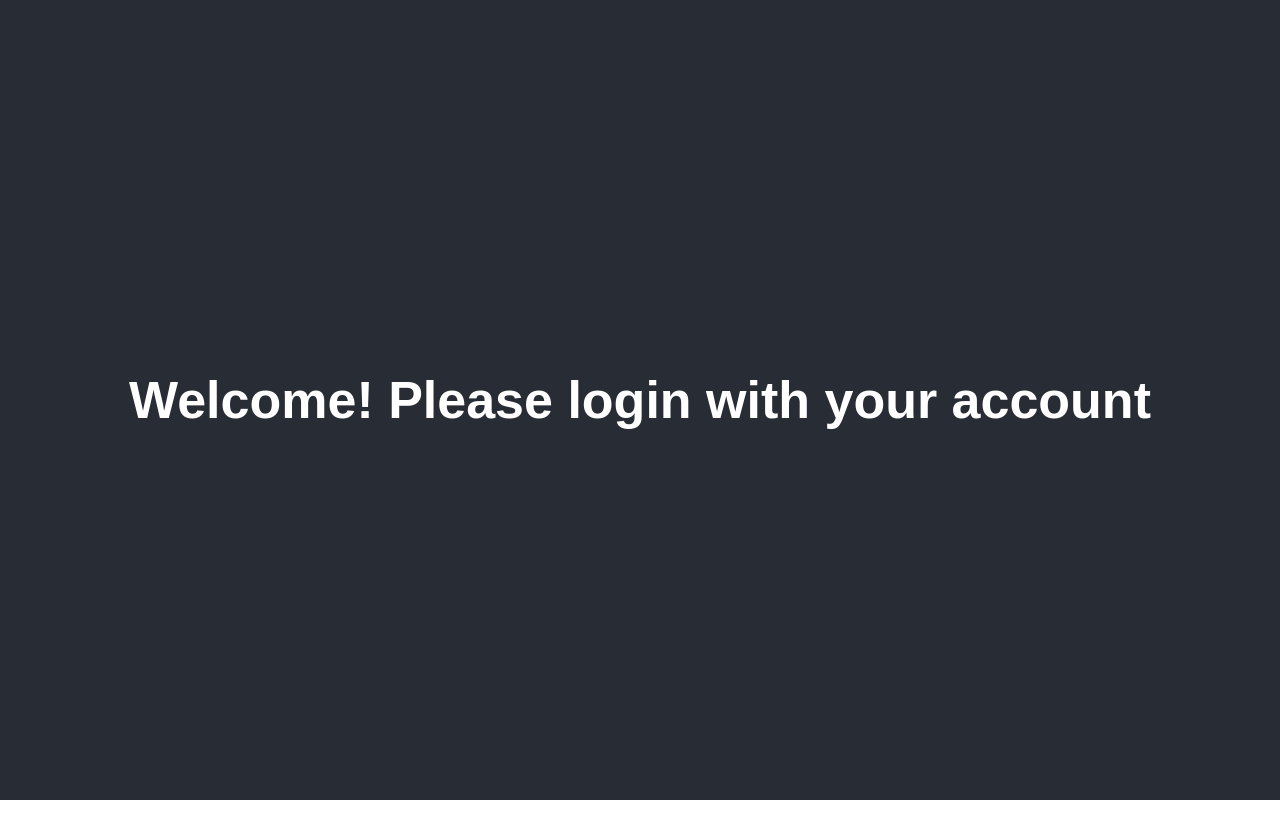
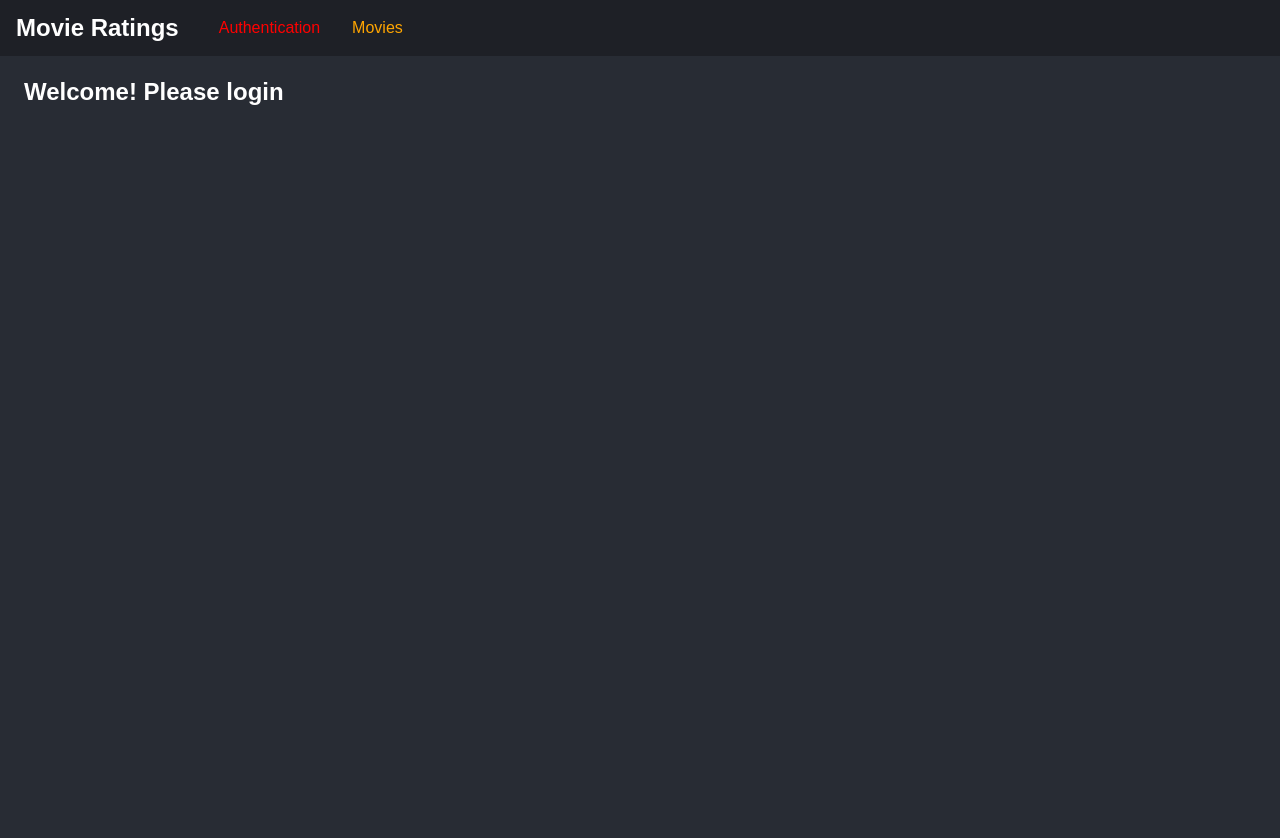
Before and after one commit to NitnekB/movies-graphql, a React (Create React App) app in the folder client/: page /auth in a window 1280 px wide. Shown: the top 838 px of the page. Before the commit the page ends 800 px from the top, so only its background shows below. Built offline with nearby package versions, Linux system fonts and the light colour scheme.

Commit message:
feat: add client navitation + style

```diff
--- a/client/src/App.css
+++ b/client/src/App.css
@@ -1,18 +1,7 @@
-.App {
-  text-align: center;
-}
-
-.App-header {
+.main-content {
+  margin-top: 3.5rem;
+  padding: 0.1rem 1.5rem;
   background-color: #282c34;
   min-height: 100vh;
-  display: flex;
-  flex-direction: column;
-  align-items: center;
-  justify-content: center;
-  font-size: calc(10px + 2vmin);
   color: white;
 }
-
-.App-link {
-  color: #61dafb;
-}
--- a/client/src/App.js
+++ b/client/src/App.js
@@ -1,6 +1,7 @@
 import React, { Component } from 'react';
 import { BrowserRouter, Route, Redirect, Switch } from 'react-router-dom';
 
+import MainNavigation from './components/Navigation/MainNavigation';
 import AuthPage from './pages/Auth';
 import MoviesPage from './pages/Movies';
 
@@ -10,11 +11,16 @@ class App extends Component {
   render() {
     return (
       <BrowserRouter>
-        <Switch>
-          <Redirect from="/" to="/auth" exact />
-          <Route path="/auth" component={AuthPage} />
-          <Route path="/movies" component={MoviesPage} />
-        </Switch>
+        <React.Fragment>
+          <MainNavigation />
+          <main className="main-content">
+            <Switch>
+              <Redirect from="/" to="/auth" exact />
+              <Route path="/auth" component={AuthPage} />
+              <Route path="/movies" component={MoviesPage} />
+            </Switch>
+          </main>
+        </React.Fragment>
       </BrowserRouter>
     );
   }
--- /dev/null
+++ b/client/src/components/Navigation/MainNavigation.css
@@ -0,0 +1,43 @@
+.main-navigation {
+  position: fixed;
+  left: 0;
+  top: 0;
+  width: 100%;
+  height: 3.5rem;
+  background: #1e2026;
+  color: white;
+  padding: 0 1rem;
+  display: flex;
+  align-items: center;
+}
+
+.main-navigation_logo h1 {
+  margin: 0;
+  font-size: 1.5rem;
+}
+
+.main-navigation_items {
+  margin-left: 1.5rem;
+}
+
+.main-navigation_items ul {
+  padding: 0;
+  margin: 0;
+  list-style: none;
+  display: flex;
+}
+
+.main-navigation_items li {
+  margin: 0 1rem;
+}
+
+.main-navigation_items a {
+  text-decoration: none;
+  color: orange;
+}
+
+.main-navigation_items a:hover,
+.main-navigation_items a:active,
+.main-navigation_items a.active {
+  color: red;
+}
--- /dev/null
+++ b/client/src/components/Navigation/MainNavigation.js
@@ -0,0 +1,24 @@
+import React from 'react';
+import { NavLink } from 'react-router-dom';
+
+import './MainNavigation.css';
+
+const mainNavigation = props => (
+  <header className="main-navigation">
+    <div className="main-navigation_logo">
+      <h1>Movie Ratings</h1>
+    </div>
+    <nav className="main-navigation_items">
+      <ul>
+        <li>
+          <NavLink to="/auth">Authentication</NavLink>
+        </li>
+        <li>
+          <NavLink to="/movies">Movies</NavLink>
+        </li>
+      </ul>
+    </nav>
+  </header>
+);
+
+export default mainNavigation;
--- a/client/src/pages/Auth.js
+++ b/client/src/pages/Auth.js
@@ -3,9 +3,7 @@ import React, { Component } from 'react';
 class AuthPage extends Component {
   render() {
     return (
-      <div className="App-header">
-        <h1>Welcome! Please login with your account</h1>
-      </div>
+      <h2>Welcome! Please login</h2>
     );
   }
 }
--- a/client/src/pages/Movies.js
+++ b/client/src/pages/Movies.js
@@ -3,9 +3,7 @@ import React, { Component } from 'react';
 class MoviesPage extends Component {
   render() {
     return (
-      <div className="App-header">
-        <h1>All Movies</h1>
-      </div>
+      <h2>All Movies</h2>
     );
   }
 }
```
Also changed, not shown: 1 other file (tests, documents, lock files or other folders).
